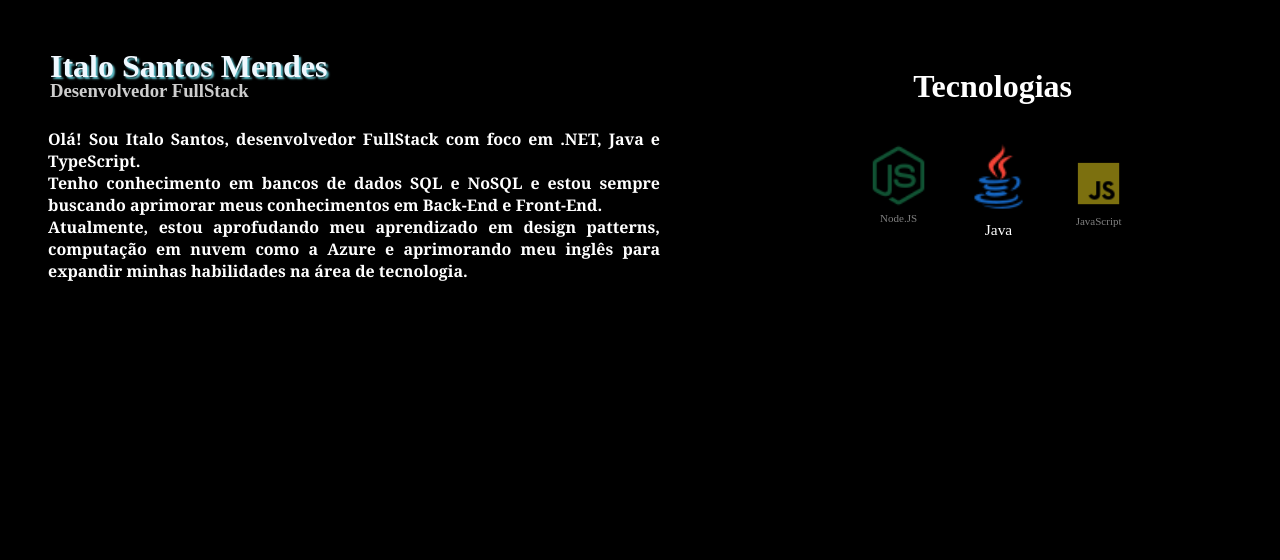
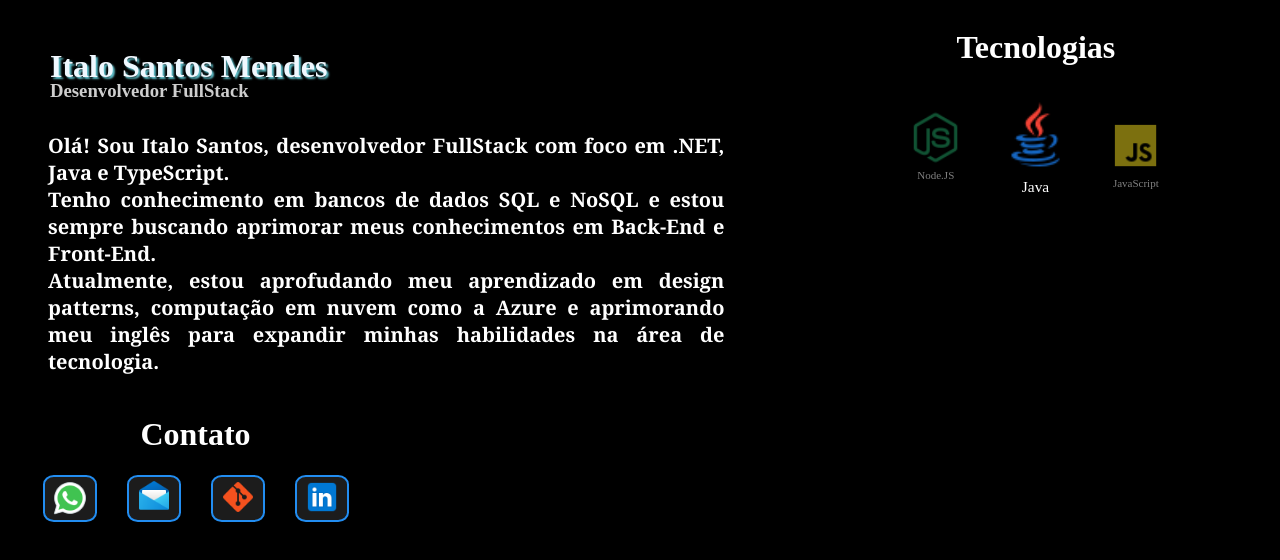
Before and after one commit to Italo204/curriculo, a plain HTML site: page index.html in a window 1280 px wide. Drawn offline with Linux system fonts and the light colour scheme.

Commit message:
Contatos feitos

```diff
--- /dev/null
+++ b/assets/css/Carousel.css
@@ -0,0 +1,66 @@
+/* Estilização do Carrossel */
+.Carousel {
+    display: flex;
+    justify-content: center;
+    gap: 15px;
+    align-items: first baseline;
+    overflow: hidden;
+    width: 100%;
+    position: relative;
+    height: 200px;
+}
+
+/* Wrapper dos itens */
+.Carousel-wrapper {
+    display: flex;
+    flex-direction: row;
+    align-items: center;
+    justify-content: center;
+    position: initial;
+    height: 115px;
+}
+
+/* Ajustes individuais para cada item do carrossel */
+.Carousel-conteiner {
+    position: absolute;
+    opacity: 0;
+    visibility: hidden;
+    transition: opacity 0.5s ease-in-out, transform 0.5s ease-in-out;
+}
+
+/* Item da esquerda (animação de saída) */
+.item-left {
+    transform: translateX(-100px);
+    opacity: 0.5;
+    visibility: visible;
+}
+
+/* Item central (animação de entrada) */
+.item-center {
+    transform: translateX(0) scale(1.4);
+    opacity: 1;
+    visibility: visible;
+}
+
+/* Item da direita */
+.item-right {
+    transform: translateX(100px);
+    opacity: 0.5;
+    visibility: visible;
+    height: 55px;
+    width: 55px;
+}
+
+/* Ajuste dos ícones */
+.item {
+    width: 55px;
+    height: 55px;
+    flex-shrink: 0;
+    transition: all 0.5s ease-in-out;
+}
+
+/* Nome das tecnologias */
+.technology-name {
+    color: white;
+    font-size: 11px;
+}
--- /dev/null
+++ b/assets/css/Contact.css
@@ -0,0 +1,42 @@
+/*Contact part*/
+
+.Contact{
+    display: flex;
+    flex-direction: column;
+    align-items: center;
+    max-width: 295px;
+}
+
+#Contact{
+    display: flex;
+    align-items: flex-end;
+    justify-content: flex-end;
+}
+
+.ButtonContact{
+    background-color: #1C1C1C;
+    border: 2px solid #228DF1;
+    border-radius: 20%;
+    cursor: pointer;
+    transition: transform 0.2s ease-in-out;
+}
+
+.ButtonContact:hover{
+    transform: scale(1.1);
+}
+
+.AllContactButtons{
+    display: flex;
+    justify-content: center;
+    gap: 30px;
+}
+
+.ButtonSocialMedia{
+    display: flex;
+    justify-content: flex-start;
+}
+
+.IconButton{
+    height: 38px;
+    width: 38px;
+}
--- a/assets/css/style.css
+++ b/assets/css/style.css
@@ -1,10 +1,7 @@
 body {
     padding-left: 40px;
     background-color: black;
-}
-
-.Text {
-    color: white;
+    color:white
 }
 
 #Name {
@@ -13,6 +10,7 @@ body {
     padding: 40px 2px 10px;
     margin: 0px;
     font-weight: bold;
+    max-width: 90%;
 }
 
 #JobName {
@@ -21,107 +19,89 @@ body {
     margin: 0px;
     margin-top: -15px;
     font-weight: bold;
+    max-width: 90%;
 }
 
 #About-Me {
-    max-width: 50%;
+    max-width: 90%;
     text-align: justify;
     font-family: Georgia, 'Times New Roman', Times, serif;
     font-weight: 700;
+    font-size: 20px;
 }
 
 #TecnhologyText {
+    flex: 1;
     display: flex;
-    justify-content: flex-start;
-    align-items: flex-start;
+    justify-content: flex-end;
+    align-items: center;
+    text-align: center;
     color: white;
-    margin-top: -230px;
-    margin-right: 200px;
-    position: relative;
-    z-index: 1;
 }
 
-/* Estilização do Carrossel */
-.Carousel {
+#Introduction{
+    max-width: 65%;
+}
+
+#Whatsapp{
     display: flex;
-    justify-content: center;
-    gap: 15px;
-    align-items: first baseline;
-    overflow: hidden;
-    width: 70%;
-    position: relative;
-    height: 200px;
+    flex-direction: column;
 }
+
+.Name {
+    max-width: 63%;
+}
+
+.TechnologyText{
+    align-items: center;
+}
+
+.JobName{
+    max-width: 44%;
+}
+
+.Text {
+    color: white;
+    max-width: 100%;
+}
+
+.PageIntroductionAndTechnology{
+    display: flex;
+    justify-content: space-between;
+    align-items: flex-start;
+    flex-wrap: nowrap;
+}
+
+
 
 .TechnologySection {
     display: flex;
     flex-direction: column;
-    align-items: flex-end;
+    align-items: center;
     justify-content: flex-start;
     text-align: center;
     width: 100%;
 }
 
-/* Wrapper dos itens */
-.Carousel-wrapper {
-    display: flex;
-    flex-direction: row;
-    align-items: center;
-    justify-content: center;
-    position: relative;
-    height: 115px;
-    margin-left: 310px;
+
+
+/*Responsividade*/
+
+
+@media screen and (max-device-width: 900px){
+    .TechnologySection {
+        display: flex;
+        flex-direction: column;
+        align-items: center;
+        justify-content: flex-start;
+        text-align: center;
+        width: 100%;
+    }
+
+    #TechnologyText{
+        display: flex;
+        align-items: center;
+        justify-content: center;
+        text-align: center;
+    }
 }
-
-/* Ajustes individuais para cada item do carrossel */
-.Carousel-conteiner {
-    position: absolute;
-    opacity: 0;
-    visibility: hidden;
-    transition: opacity 0.5s ease-in-out, transform 0.5s ease-in-out;
-}
-
-/* Item da esquerda (animação de saída) */
-.item-left {
-    transform: translateX(-100px);
-    opacity: 0.5;
-    visibility: visible;
-}
-
-/* Item central (animação de entrada) */
-.item-center {
-    transform: translateX(0) scale(1.4);
-    opacity: 1;
-    visibility: visible;
-    width: 65px;
-    height: 65px;
-}
-
-/* Item da direita */
-.item-right {
-    transform: translateX(100px);
-    opacity: 0.5;
-    visibility: visible;
-    height: 55px;
-    width: 55px;
-}
-
-/* Ajuste dos ícones */
-.item {
-    width: 55px;
-    height: 55px;
-    flex-shrink: 0;
-    transition: all 0.5s ease-in-out;
-}
-
-/* Ícone central maior */
-.current-item {
-    width: 65px;
-    height: 65px;
-}
-
-/* Nome das tecnologias */
-.technology-name {
-    color: white;
-    font-size: 11px;
-}
--- /dev/null
+++ b/assets/js/RedirectLink.js
@@ -0,0 +1,25 @@
+document.getElementById("Whatsapp").addEventListener("click", function(){
+    const phoneNumber = "5534988794217";
+    const url = `https://wa.me/${phoneNumber}`;
+    window.open(url, "_blank");
+});
+
+document.getElementById("Email").addEventListener("click", function(){
+    const email = "italosantos.developer@gmail.com";
+    const subject = "Contato Profissional";
+
+    const mailtoLink = `mailto:${email}?subject=${encodeURIComponent(subject)}`;
+    window.location.href = mailtoLink;
+});
+
+document.getElementById("Git").addEventListener("click", function() {
+    const userName = "Italo204"
+    const url = `https://www.github.com/${userName}`;
+    window.open(url, "_blank");
+});
+
+document.getElementById("Linkedin").addEventListener("click", function() {
+    const user = "italo-developer"
+    const url = `https://www.linkedin.com/in/${user}/`
+    window.open(url, "_blank");
+});
--- a/index.html
+++ b/index.html
@@ -5,14 +5,18 @@
     <meta name="viewport" content="width=device-width, initial-scale=1.0">
     <title>Cúrriculo Italo Santos</title>
     <link rel="stylesheet" href="./assets/css/style.css">
-    <script src="./assets/js/index.js" defer    ></script>
+    <link rel="stylesheet" href="./assets/css/Carousel.css">
+    <link rel="stylesheet" href="./assets/css/Contact.css">
+    <script src="./assets/js/Carousel.js" defer></script>
+    <script src="./assets/js/RedirectLink.js" defer></script>
 </head>
 <body>
+    <div class="PageIntroductionAndTechnology">
         <div id="Introduction">
-        <div>
+            <div class="Name">
                 <h1 id="Name" data-text="Italo Santos Mendes">Italo Santos Mendes</h1>
             </div>
-        <div>
+            <div class="JobName">
                 <h3 id="JobName">Desenvolvedor FullStack</h3>
             </div>
             <div class="Text">
@@ -25,7 +29,9 @@
             </div>
         </div>
         <div class="TechnologySection">
+            <div class="TechnologyText">
                 <h1 id="TecnhologyText">Tecnologias</h1>
+            </div>
             <div class="Carousel">
                 <!-- Aprender como implementar o carrocel aqui.
                 -->
@@ -36,7 +42,7 @@
                     </div>
 
                     <div class="Carousel-conteiner item-center">
-                    <img class="item current-item" src="./assets/img/icons8-node-js-48.png" alt="NodeJs">
+                        <img class="item" src="./assets/img/icons8-node-js-48.png" alt="NodeJs">
                         <div class="technology-name">Node.JS</div>
                     </div>
 
@@ -98,8 +104,26 @@
                 </div>
             </div>
         </div>
+    </div>
     <div class="Contact">
         <!-- Colocar as imagens aqui e redirecionar elas para o site correto.-->
+         <h1 id="Contact">Contato</h1>
+         <div class="ButtonsSocialMedia">
+            <div class="AllContactButtons">
+                <button class="ButtonContact">
+                    <img class="IconButton" id="Whatsapp" src="./assets/img/icons8-whatsapp-48.png" alt="Whatsapp">
+                </button>
+                <button class="ButtonContact">
+                    <img class="IconButton" id="Email" src="./assets/img/icons8-mail-48.png" alt="Email">
+                </button>
+                <button class="ButtonContact">
+                    <img class="IconButton" id="Git" src="./assets/img/icons8-git-48.png" alt="git">
+                </button>
+                <button class="ButtonContact" >
+                    <img class="IconButton" id="Linkedin" src="./assets/img/icons8-linkedin-48.png" alt="Linkedin">
+                </button>
+            </div>
+         </div>
     </div>
     <div class="DownloadResume">
         <!-- Aprender como vai funcionar para o usuário realizar o download do curriculo.-->
```
Also changed, not shown: assets/img/icons8-linkedin-48.png (added), assets/img/icons8-mail-48.png (added), assets/img/icons8-whatsapp-48.png (added), assets/js/Carousel.js (renamed from assets/js/index.js). Lines whose indentation alone changed are shown as unchanged.
